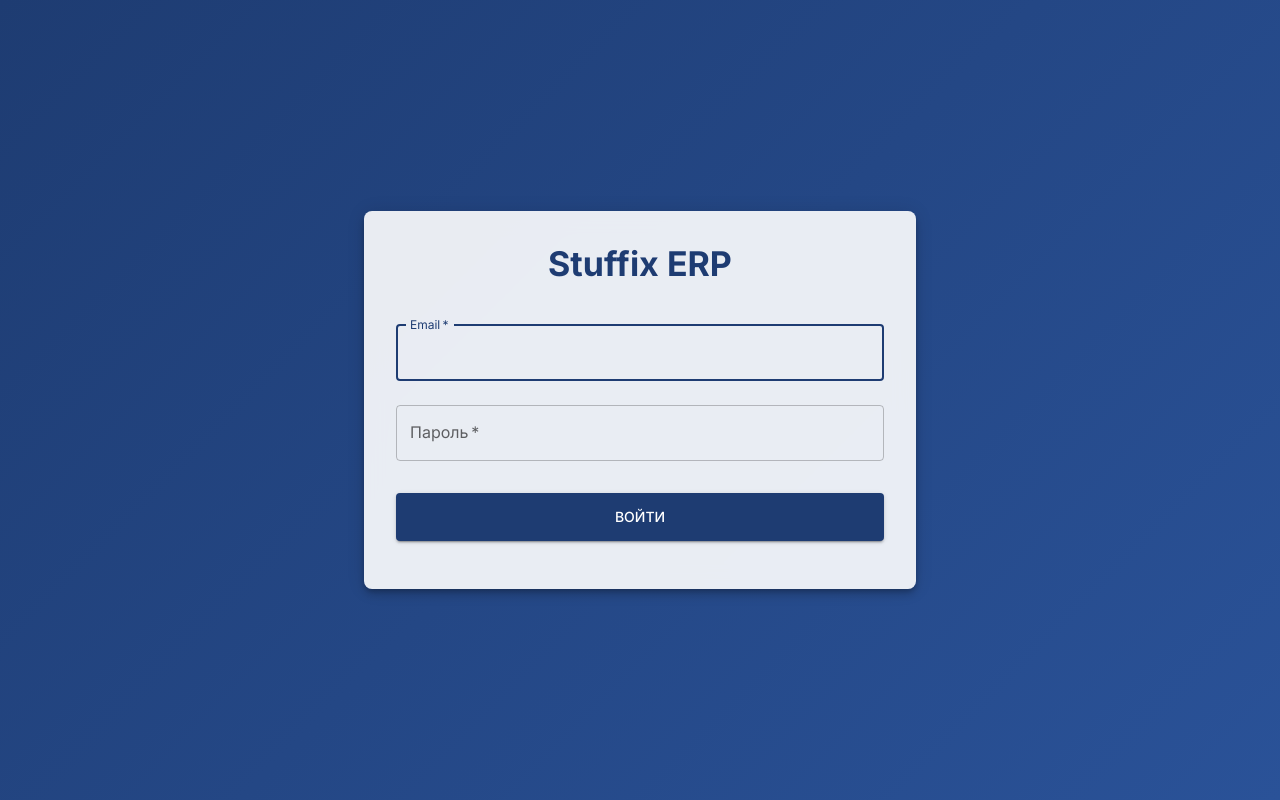
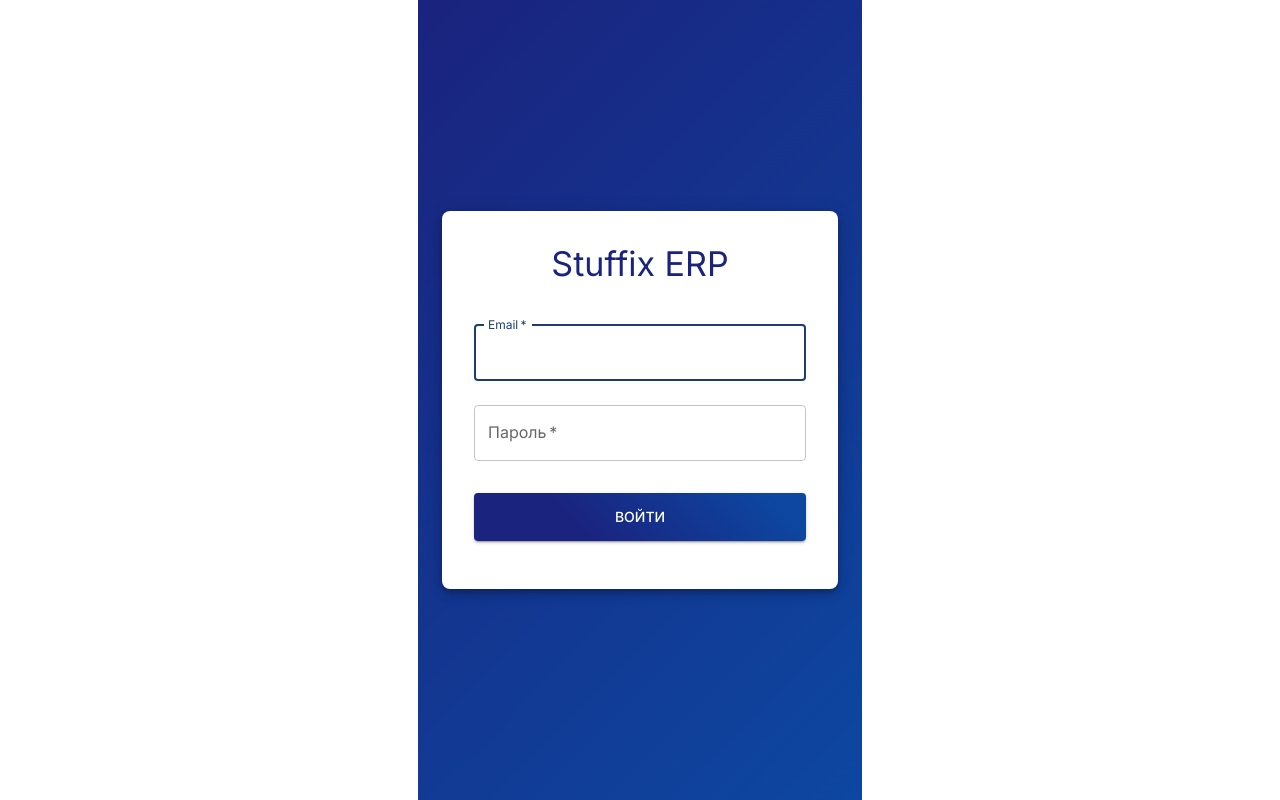
Before and after one commit to Dan4ik3e3e3/stuffix_erp, a Next.js app: page / in a window 1280 px wide. Built offline with nearby package versions, Linux system fonts and the light colour scheme.

Commit message:
Обновлена система авторизации и добавлена защита маршрутов

```diff
--- a/src/app/api/auth/[...nextauth]/route.ts
+++ b/src/app/api/auth/[...nextauth]/route.ts
@@ -3,53 +3,63 @@ import CredentialsProvider from "next-auth/providers/credentials";
 import { MongoClient } from "mongodb";
 import { compare } from "bcryptjs";
 
-const uri = process.env.MONGODB_URI;
-if (!uri) {
+// Проверяем наличие переменных окружения
+if (!process.env.MONGODB_URI) {
   throw new Error('Please add your Mongo URI to .env.local');
 }
 
-const client = new MongoClient(uri);
+if (!process.env.NEXTAUTH_SECRET) {
+  throw new Error('Please add your NEXTAUTH_SECRET to .env.local');
+}
+
+const client = new MongoClient(process.env.MONGODB_URI);
 
 export const authOptions: AuthOptions = {
   providers: [
     CredentialsProvider({
+      id: "credentials",
       name: "Credentials",
       credentials: {
-        email: { label: "Email", type: "email" },
-        password: { label: "Password", type: "password" }
+        email: {
+          label: "Email",
+          type: "email",
+          placeholder: "example@example.com"
+        },
+        password: {
+          label: "Password",
+          type: "password"
+        }
       },
       async authorize(credentials) {
         if (!credentials?.email || !credentials?.password) {
-          console.log("Missing credentials");
-          return null;
+          throw new Error("Email и пароль обязательны");
         }
 
         try {
           await client.connect();
           const db = client.db("stuffix-online");
-          const user = await db.collection("users").findOne({ email: credentials.email });
+          const user = await db.collection("users").findOne({
+            email: credentials.email.toLowerCase()
+          });
 
           if (!user) {
-            console.log("User not found");
-            return null;
+            throw new Error("Пользователь не найден");
           }
 
           const isPasswordValid = await compare(credentials.password, user.password);
 
           if (!isPasswordValid) {
-            console.log("Invalid password");
-            return null;
+            throw new Error("Неверный пароль");
           }
 
           return {
             id: user._id.toString(),
             email: user.email,
             name: user.name,
-            role: user.role,
+            role: user.role as "admin" | "user"
           };
         } catch (error) {
-          console.error("Error in authorize:", error);
-          return null;
+          throw error;
         } finally {
           await client.close();
         }
@@ -63,19 +73,28 @@ export const authOptions: AuthOptions = {
   callbacks: {
     async jwt({ token, user }) {
       if (user) {
+        token.id = user.id;
+        token.email = user.email;
+        token.name = user.name;
         token.role = user.role;
       }
       return token;
     },
     async session({ session, token }) {
-      if (session.user) {
-        session.user.role = token.role;
+      if (token) {
+        session.user = {
+          id: token.id as string,
+          email: token.email as string,
+          name: token.name as string,
+          role: token.role as "admin" | "user",
+        };
       }
       return session;
     }
   },
   session: {
-    strategy: "jwt" as const,
+    strategy: "jwt",
+    maxAge: 30 * 24 * 60 * 60, // 30 дней
   },
   secret: process.env.NEXTAUTH_SECRET,
 };
--- a/src/app/page.tsx
+++ b/src/app/page.tsx
@@ -3,30 +3,19 @@
 import { useState } from 'react';
 import { signIn } from 'next-auth/react';
 import { useRouter } from 'next/navigation';
-import {
-  Box,
-  Container,
-  Paper,
-  TextField,
-  Button,
-  Typography,
-  Alert,
-  CircularProgress
-} from '@mui/material';
+import { Container, Paper, TextField, Button, Typography, Alert, Box, CircularProgress } from '@mui/material';
 
 export default function LoginPage() {
   const router = useRouter();
-  const [loading, setLoading] = useState(false);
-  const [error, setError] = useState<string | null>(null);
+  const [email, setEmail] = useState('');
+  const [password, setPassword] = useState('');
+  const [error, setError] = useState('');
+  const [isLoading, setIsLoading] = useState(false);
 
-  const handleSubmit = async (e: React.FormEvent<HTMLFormElement>) => {
+  const handleSubmit = async (e: React.FormEvent) => {
     e.preventDefault();
-    setLoading(true);
-    setError(null);
-
-    const formData = new FormData(e.currentTarget);
-    const email = formData.get('email') as string;
-    const password = formData.get('password') as string;
+    setError('');
+    setIsLoading(true);
 
     try {
       const result = await signIn('credentials', {
@@ -43,47 +32,32 @@ export default function LoginPage() {
     } catch (err) {
       setError('Произошла ошибка при входе');
     } finally {
-      setLoading(false);
+      setIsLoading(false);
     }
   };
 
   return (
-    <Box
-      sx={{
+    <Container component="main" maxWidth="xs" sx={{
       minHeight: '100vh',
       display: 'flex',
       alignItems: 'center',
       justifyContent: 'center',
-        background: 'linear-gradient(135deg, #1e3c72 0%, #2a5298 100%)',
-      }}
-    >
-      <Container maxWidth="sm">
-        <Paper
-          elevation={6}
-          sx={{
+      background: 'linear-gradient(135deg, #1a237e 0%, #0d47a1 100%)'
+    }}>
+      <Paper elevation={6} sx={{
         p: 4,
         display: 'flex',
         flexDirection: 'column',
         alignItems: 'center',
-            backdropFilter: 'blur(10px)',
-            backgroundColor: 'rgba(255, 255, 255, 0.9)',
-            borderRadius: 2,
-          }}
-        >
-          <Typography
-            component="h1"
-            variant="h4"
-            sx={{
-              mb: 3,
-              color: '#1e3c72',
-              fontWeight: 'bold',
-            }}
-          >
+        width: '100%',
+        borderRadius: 2
+      }}>
+        <Typography component="h1" variant="h4" sx={{ mb: 3, color: '#1a237e' }}>
           Stuffix ERP
         </Typography>
 
         {error && (
-            <Alert severity="error" sx={{ width: '100%', mb: 2 }}>
+          <Alert severity="error" sx={{ mb: 2, width: '100%' }}>
             {error}
           </Alert>
         )}
@@ -98,14 +72,9 @@ export default function LoginPage() {
             name="email"
             autoComplete="email"
             autoFocus
-              disabled={loading}
-              sx={{
-                '& .MuiOutlinedInput-root': {
-                  '&.Mui-focused fieldset': {
-                    borderColor: '#1e3c72',
-                  },
-                },
-              }}
+            value={email}
+            onChange={(e) => setEmail(e.target.value)}
+            disabled={isLoading}
           />
           <TextField
             margin="normal"
@@ -116,43 +85,27 @@ export default function LoginPage() {
             type="password"
             id="password"
             autoComplete="current-password"
-              disabled={loading}
-              sx={{
-                '& .MuiOutlinedInput-root': {
-                  '&.Mui-focused fieldset': {
-                    borderColor: '#1e3c72',
-                  },
-                },
-              }}
+            value={password}
+            onChange={(e) => setPassword(e.target.value)}
+            disabled={isLoading}
           />
           <Button
             type="submit"
             fullWidth
             variant="contained"
-              disabled={loading}
             sx={{
               mt: 3,
               mb: 2,
-                py: 1.5,
-                backgroundColor: '#1e3c72',
+              height: 48,
+              background: 'linear-gradient(45deg, #1a237e 30%, #0d47a1 90%)',
               '&:hover': {
-                  backgroundColor: '#2a5298',
-                },
-                position: 'relative',
+                background: 'linear-gradient(45deg, #0d47a1 30%, #1a237e 90%)',
+              }
             }}
+            disabled={isLoading}
           >
-              {loading ? (
-                <CircularProgress
-                  size={24}
-                  sx={{
-                    color: 'white',
-                    position: 'absolute',
-                    top: '50%',
-                    left: '50%',
-                    marginTop: '-12px',
-                    marginLeft: '-12px',
-                  }}
-                />
+            {isLoading ? (
+              <CircularProgress size={24} color="inherit" />
             ) : (
               'Войти'
             )}
@@ -160,6 +113,5 @@ export default function LoginPage() {
         </Box>
       </Paper>
     </Container>
-    </Box>
   );
 }
```
Also changed, not shown: src/middleware.ts (+7 -9 lines). Lines whose indentation alone changed are shown as unchanged.
